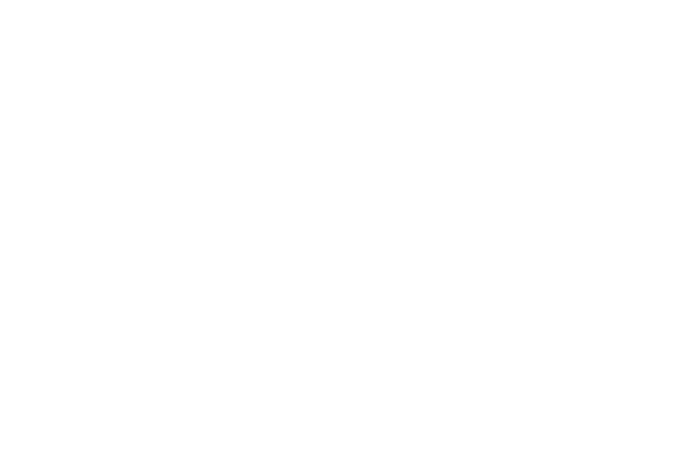
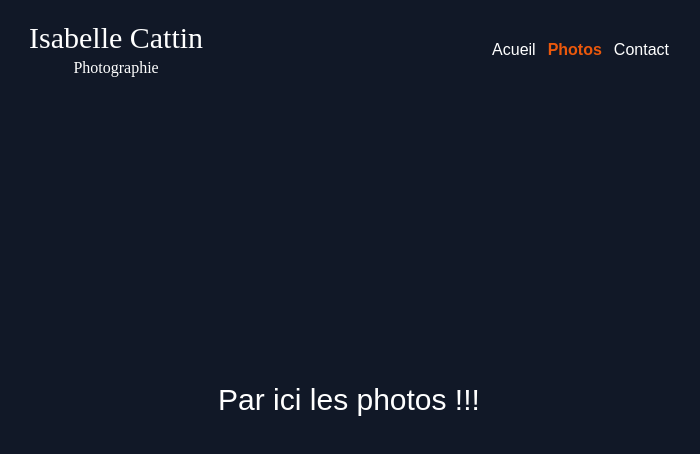
Before and after one commit to adeltahenti/ic-project, a React (Create React App) app: page /photos in a window 1280 px wide. Shown: the top 454 px of the page, without its empty margins (291-991 px from the left). Built offline with nearby package versions, Linux system fonts and the light colour scheme.

Commit message:
Photos and Contact page added

```diff
--- a/src/App.js
+++ b/src/App.js
@@ -1,17 +1,17 @@
-import { BrowserRouter as Router, Route } from 'react-router-dom';
-import HomeOneScreen from './screens/HomeOneScreen';
-import Header from './components/Header';
-import HomeTwoScreen from './screens/HomeTwoScreen';
-import HomeThreeScreen from './screens/HomeThreeScreen';
+import { BrowserRouter as Router, Route } from "react-router-dom";
+import Header from "./components/Header";
+import HomeScreen from "./screens/HomeScreen";
+import PhotosScreen from "./screens/PhotosScreen";
+import ContactScreen from "./screens/ContactScreen";
 
 const App = () => {
   return (
     <Router>
       <Header />
-      <main className=''>
-        <Route path='/' component={HomeOneScreen} exact />
-        <Route path='/home1' component={HomeTwoScreen} exact />
-        <Route path='/home2' component={HomeThreeScreen} exact />
+      <main className="">
+        <Route path="/" component={HomeScreen} exact />
+        <Route path="/photos" component={PhotosScreen} exact />
+        <Route path="/contact" component={ContactScreen} exact />
       </main>
     </Router>
   );
--- a/src/components/Header.js
+++ b/src/components/Header.js
@@ -28,10 +28,7 @@
       className={`absolute top-0 left-0 w-full z-10 py-${py} bg-${color}`}
     >
       <div className="mx-4 md:w-10/12 lg:w-1/2 md:mx-auto flex items-center justify-between text-white">
-        <Link
-          to="/"
-          className="flex flex-col items-center font-lobster animate__animated animate__flipInX animate__delay-1s"
-        >
+        <Link to="/" className="flex flex-col items-center font-lobster">
           <span className="text-3xl">Isabelle Cattin</span>
           <span className="text-base">Photographie</span>
         </Link>
@@ -42,23 +39,23 @@
               location.pathname === "/" && "text-orange-600 font-bold"
             }`}
           >
-            Acueil 1
+            Acueil
           </Link>
           <Link
-            to="/home1"
+            to="/photos"
             className={`hover:text-orange-600 hover:font-bold ${
-              location.pathname === "/home1" && "text-orange-600 font-bold"
+              location.pathname === "/photos" && "text-orange-600 font-bold"
             }`}
           >
-            Acueil 2
+            Photos
           </Link>
           <Link
-            to="/home2"
+            to="/contact"
             className={`hover:text-orange-600 hover:font-bold ${
-              location.pathname === "/home2" && "text-orange-600 font-bold"
+              location.pathname === "/contact" && "text-orange-600 font-bold"
             }`}
           >
-            Acueil 3
+            Contact
           </Link>
         </div>
         <div className="md:hidden flex items-center">
--- /dev/null
+++ b/src/screens/ContactScreen.js
@@ -0,0 +1,11 @@
+const ContactScreen = () => {
+  return (
+    <div className="flex items-center justify-center min-h-screen bg-coolgray-900">
+      <span className="text-3xl text-white">
+        Contactez moi <i className="far fa-smile-wink"></i>
+      </span>
+    </div>
+  );
+};
+
+export default ContactScreen;
--- a/src/screens/HomeOneScreen.js
+++ b/src/screens/HomeScreen.js
@@ -1,4 +1,4 @@
-const HomeOneScreen = () => {
+const HomeScreen = () => {
   return (
     <div
       className="bg-cover bg-no-repeat bg-center min-h-screen relative"
@@ -6,10 +6,10 @@
     >
       {/* <div className='absolute bg-gradient-to-b from-gray-100 to-gray-200 opacity-25 inset-0 z-0'></div> */}
       <div className="flex flex-col items-center justify-center h-screen">
-        <span className="text-gray-200 font-bold text-2xl md:text-3xl lg:text-5xl animate__animated animate__fadeInLeft animate__delay-0.5s">
+        <span className="text-gray-200 font-bold text-2xl md:text-3xl lg:text-5xl">
           Ma page d'accueil
         </span>
-        <p className="text-gray-200 font-boldmt-3 animate__animated animate__fadeInRight md:px-3 text-center px-2">
+        <p className="text-gray-200 font-boldmt-3 md:px-3 text-center px-2">
           Avec une photo comme fond plus un filtre, en sachant que tu choisir ta
           photo ainsi que le filtre. Aussi la couleur du texte peut variée.
         </p>
@@ -18,4 +18,4 @@
   );
 };
 
-export default HomeOneScreen;
+export default HomeScreen;
--- a/src/screens/HomeThreeScreen.js
+++ /dev/null
@@ -1,20 +0,0 @@
-const HomeThreeScreen = () => {
-  return (
-    <div className='bg-gradient-to-b from-fuchsia-400 via-purple-500 to-gray-600'>
-      <div className='flex flex-col items-center justify-center min-h-screen'>
-        <div className='rounded-full w-36 h-36 ring-8 flex items-center mb-5 bg-gray-300 ring-inset ring-gray-600'>
-          <img src='/images/photo1.png' alt='photo1' className='' />
-        </div>
-        <span className='text-2xl md:text-3xl lg:text-5xl text-white animate__animated animate__fadeInLeft animate__delay-0.5s'>
-          Ma page d'accueil
-        </span>
-        <p className='text-white mt-3 animate__animated animate__fadeInRight md:px-3 text-center px-2'>
-          Avec un fond statique, tu pourras choisir la couleur, ainsi tu
-          choisiras aussi une image ou une photo
-        </p>
-      </div>
-    </div>
-  );
-};
-
-export default HomeThreeScreen;
--- a/src/screens/HomeTwoScreen.js
+++ /dev/null
@@ -1,24 +0,0 @@
-const HomeTwoScreen = () => {
-  return (
-    <div className='relative flex items-center justify-center min-h-screen'>
-      <video
-        src='/videos/video1.mp4'
-        className='absolute top-0 left-0 object-cover h-screen w-screen'
-        autoPlay
-        loop
-        muted
-      ></video>
-      <div className='flex flex-col items-center justify-center bg-gray-900 bg-opacity-50 text-white py-16 lg:py-32 z-10 w-full'>
-        <h1 className='text-2xl md:text-3xl lg:text-5xl text-white animate__animated animate__fadeInLeft animate__delay-0.5s'>
-          Ma page d'accueil
-        </h1>
-        <p className='text-white mt-3 animate__animated animate__fadeInRight md:px-3 text-center px-2'>
-          Avec une vidéo comme fond, que tu pourras aussi choisir. La couleur du
-          texte peut variée.
-        </p>
-      </div>
-    </div>
-  );
-};
-
-export default HomeTwoScreen;
--- /dev/null
+++ b/src/screens/PhotosScreen.js
@@ -0,0 +1,9 @@
+const PhotosScreen = () => {
+  return (
+    <div className="flex items-center justify-center min-h-screen bg-coolgray-900">
+      <span className="text-3xl text-white">Par ici les photos !!!</span>
+    </div>
+  );
+};
+
+export default PhotosScreen;
```
